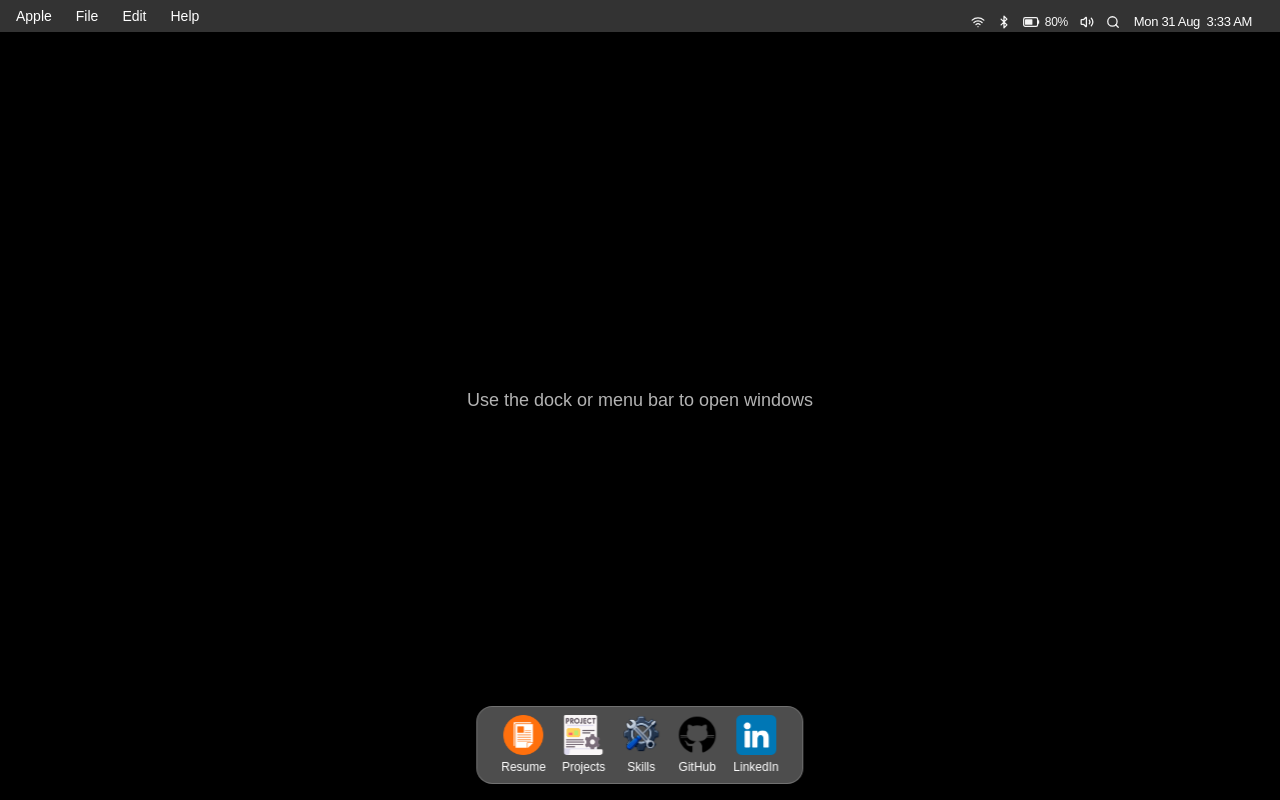
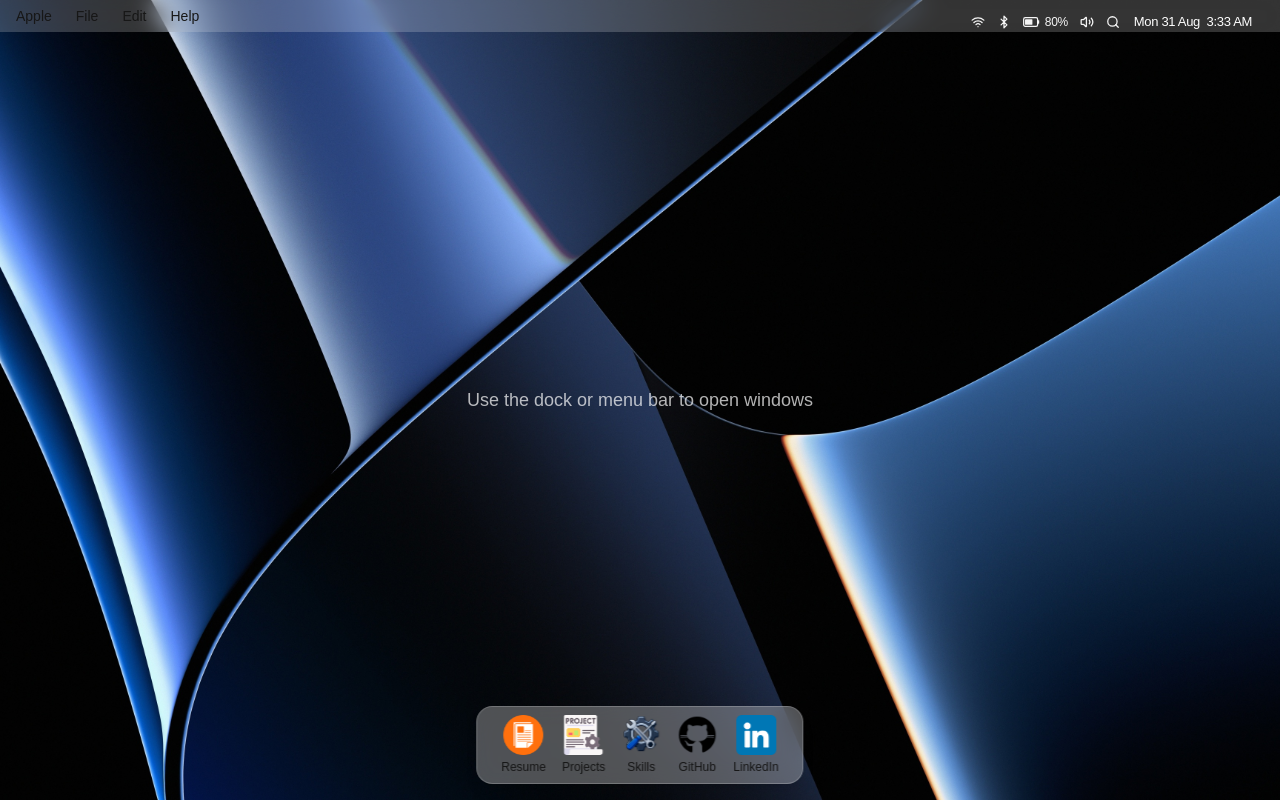
Before and after one commit to ayushnegiexe/portfolio, a Next.js app: page / in a window 1280 px wide. Built offline with nearby package versions, Linux system fonts and the light colour scheme.

Commit message:
fresh deploy reset

```diff
--- a/components/ClientLayout.tsx
+++ b/components/ClientLayout.tsx
@@ -11,8 +11,8 @@ export default function ClientLayout({ children }: { children: React.ReactNode }
   const [active, setActive] = useState<string | null>(null);
 
   return (
-    <div className="relative h-screen w-screen bg-black text-white">
-      {/* Splash always visible at start */}
+    <>
+      {/* Splash renders the background */}
       <Splash />
 
       {/* Menu bar at top */}
@@ -31,6 +31,6 @@ export default function ClientLayout({ children }: { children: React.ReactNode }
 
       {/* Dock at bottom */}
       <Dock onOpen={setActive} />
-    </div>
+    </>
   );
 }
```
